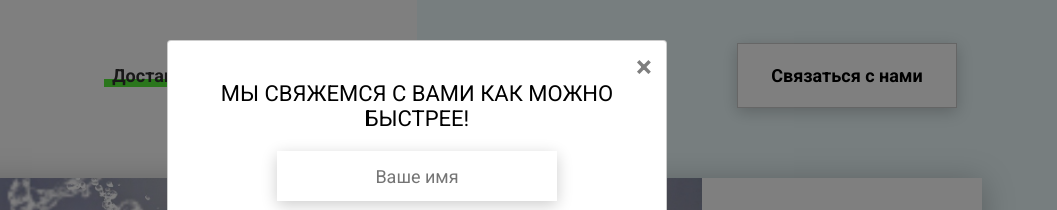
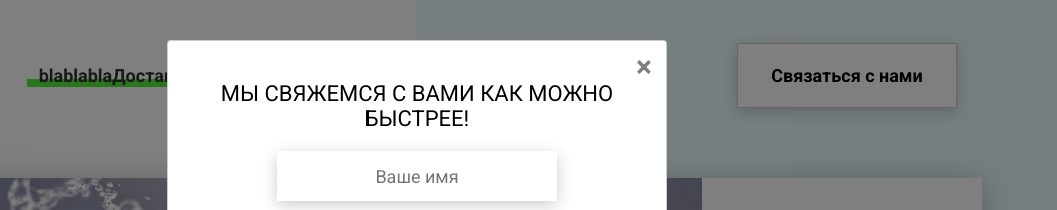
Before and after one commit to leodelyafiche/Healthy-schedule, a website: page index.html in a window 1280 px wide. Shown: the top 210 px of the page, 223-1280 px from the left. Drawn offline with Linux system fonts and the light colour scheme; no server answers.

Commit message:
second com

```diff
--- a/index.html
+++ b/index.html
@@ -13,7 +13,7 @@
                 <img src="icons/logo.svg" alt="Логотип">
             </div>
             <nav class="header__links">
-                <a href="#" class="header__link">Доставка питания</a>
+                <a href="#" class="header__link">blablablaДоставка питания</a>
                 <a href="#" class="header__link">Второй пункт</a>
             </nav>
         </div>
```
